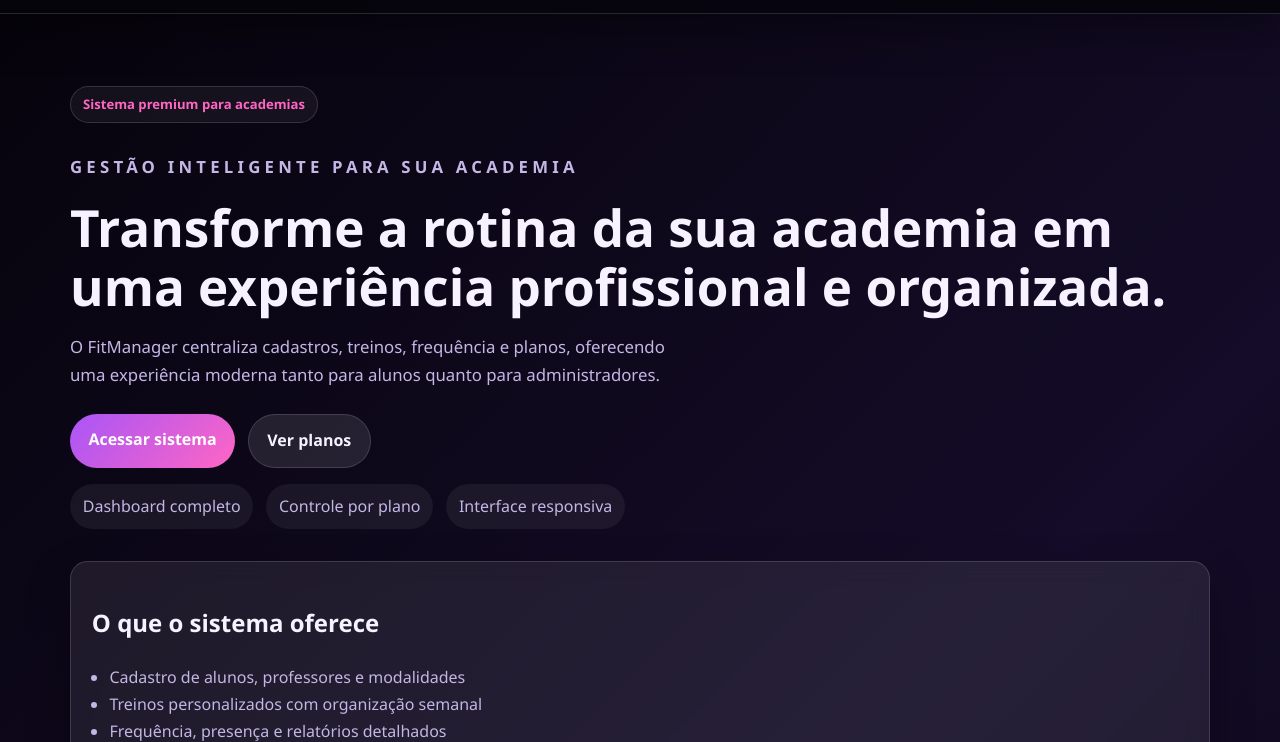
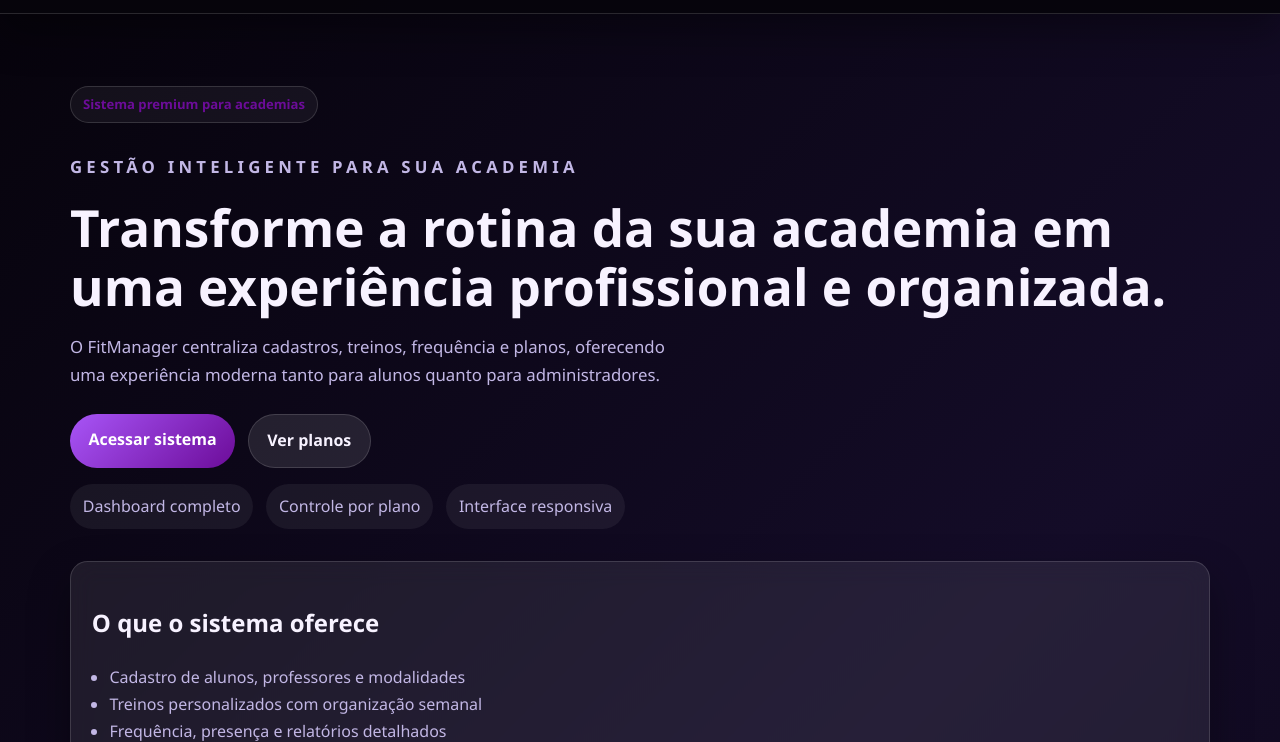
Before and after one commit to DuduBz7/Academia-Trabalho-FinalWEB, a plain HTML site: page index.html in a window 1280 px wide. Shown: the part 53-795 px from the top of the page. Drawn offline with Linux system fonts and the light colour scheme.

Commit message:
Atualizando cores

```diff
--- a/css/estilo.css
+++ b/css/estilo.css
@@ -6,7 +6,7 @@
   --muted: #c2b7e5;
   --primary: #a855f7;
   --primary-dark: #7e22ce;
-  --accent: #ff66c4;
+  --accent: #6c0c99;
   --border: rgba(255, 255, 255, 0.14);
   --shadow: 0 18px 40px rgba(0, 0, 0, 0.35);
 }
```
